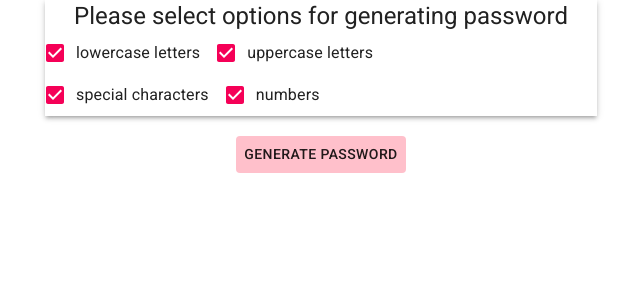
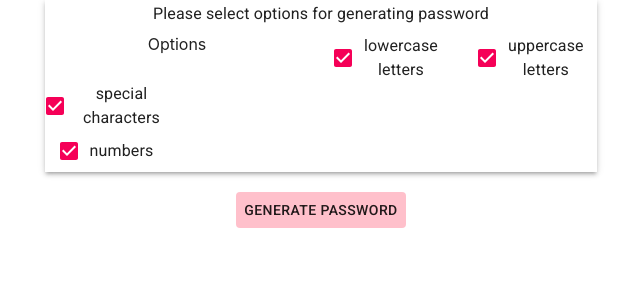
Before and after one commit to szaster/Password-Generator, a React (Create React App) app: page / in a window 1280 px wide. Shown: the top 300 px of the page, without its empty margins (319-959 px from the left). Built offline with nearby package versions, Linux system fonts and the light colour scheme.

Commit message:
Working on the grid

```diff
--- a/src/App.js
+++ b/src/App.js
@@ -30,9 +30,9 @@ function App() {
       </Button> */}
       <Container maxWidth="sm" m={2}>
         <Paper elevation={3} outlined square m={2}>
-          <Typography variant="h5" component="h5">
+          {/* <Typography variant="h5" component="h5">
           Please select options for generating password
-          </Typography>
+          </Typography> */}
           <Options />
         </Paper>
         <NewPasswordButton />
--- a/src/components/Options/index.css
+++ b/src/components/Options/index.css
@@ -1,8 +1,8 @@
 /* html, body {height:100%} */
 
 .Options-body {
-    display: grid;
-    grid-template-columns:  auto,auto,auto,auto;
+  display: grid;
+  grid-template-columns: 10em, auto, auto, 10em;
 }
 
 /* .Options-body {
--- a/src/components/Options/index.js
+++ b/src/components/Options/index.js
@@ -1,20 +1,12 @@
 import React from "react";
 import { makeStyles } from "@material-ui/core/styles";
-import { Container } from "@material-ui/core";
-import "./index.css";
-import {withStyles} from "@material-ui/core/styles";
-import {green} from "@material-ui/core/colors"
-import FormGroup from '@material-ui/core/FormGroup';
-import FormControlLabel from '@material-ui/core/FormControlLabel';
-import Checkbox from '@material-ui/core/Checkbox';
-import CheckBoxOutlineBlankIcon from '@material-ui/icons/CheckBoxOutlineBlank';
-import CheckBoxIcon from '@material-ui/icons/CheckBox';
-import Favorite from '@material-ui/icons/Favorite';
-import FavoriteBorder from '@material-ui/icons/FavoriteBorder';
-import { STATEMENT_OR_BLOCK_KEYS } from "@babel/types";
-
-
-
+import { Container, Grid, Typography, Paper } from "@material-ui/core";
+// import "./index.css";
+import { withStyles } from "@material-ui/core/styles";
+import { green } from "@material-ui/core/colors";
+import FormGroup from "@material-ui/core/FormGroup";
+import FormControlLabel from "@material-ui/core/FormControlLabel";
+import Checkbox from "@material-ui/core/Checkbox";
 
 // const useStyles = makeStyles((theme) => ({
 //   root: {
@@ -27,43 +19,97 @@ import { STATEMENT_OR_BLOCK_KEYS } from "@babel/types";
 //   },
 // }));
 
+const useStyles = makeStyles((theme) => ({
+  container: {
+    display: "grid",
+    gridTemplateColumns: "repeat(12,1fr)",
+    gridGap: theme.spacing(3),
+  },
+  paper: {
+    padding: theme.spacing(1),
+    textAlign: "center",
+    color: theme.palette.text.secondary,
+    whiteSpace: "nowrap",
+    marginBottom: theme.spacing(2, 0),
+  },
+  divider: {
+    margin: theme.spacing(2, 0),
+  },
+}));
+
 function Options() {
-
+  const classes = useStyles();
   const [state, setState] = React.useState({
-    checkedA:true,
-    checkedB:true,
-    checkedC:true,
-    checkedD:true,
+    lowercase: true,
+    uppercase: true,
+    specialCharacters: true,
+    numbers: true,
   });
 
-  const handleChange = (event)=> {
-    setState({...state, [event.target.name]:event.target.checked})
-  }
+  const handleChange = (event) => {
+    setState({ ...state, [event.target.name]: event.target.checked });
+  };
 
-  return <div className = "Options-body">
-<FormGroup row >
-  <FormControlLabel
-  control={<Checkbox checked={state.checkedA} onChange=
-  {handleChange} name = "checkedA"/>}
-  label="lowercase letters"/>
-  <FormControlLabel
-  control={<Checkbox checked={state.checkedB} onChange=
-  {handleChange} name = "checkedB"/>}
-  label="uppercase letters"/>
-  </FormGroup>
-
-  <FormGroup row>
-  <FormControlLabel
-  control={<Checkbox checked={state.checkedC} onChange=
-  {handleChange} name = "checkedC"/>}
-  label="special characters"/>
-  <FormControlLabel
-  control={<Checkbox checked={state.checkedD} onChange=
-  {handleChange} name = "checkedD"/>}
-  label="numbers"/>
-</FormGroup>
-
-  </div>;
-};
+  return (
+    <>
+      <Typography variant="subtitle1" gutterBottom>
+        Please select options for generating password
+      </Typography>
+      <Grid container spacing={3}>
+        <Grid item xs={6}>
+          Options
+        </Grid>
+        <Grid item xs={3}>
+          <FormControlLabel
+            control={
+              <Checkbox
+                checked={state.lowercase}
+                onChange={handleChange}
+                name="lowercase"
+              />
+            }
+            label="lowercase letters"
+          />
+        </Grid>
+        <Grid item xs={3}>
+          <FormControlLabel
+            control={
+              <Checkbox
+                checked={state.uppercase}
+                onChange={handleChange}
+                name="uppercase"
+              />
+            }
+            label="uppercase letters"
+          />
+        </Grid>
+      </Grid>
+      <Grid item xs={3}>
+        <FormControlLabel
+          control={
+            <Checkbox
+              checked={state.specialCharacters}
+              onChange={handleChange}
+              name="specialCharacters"
+            />
+          }
+          label="special characters"
+        />
+      </Grid>
+      <Grid item xs={3}>
+        <FormControlLabel
+          control={
+            <Checkbox
+              checked={state.numbers}
+              onChange={handleChange}
+              name="numbers"
+            />
+          }
+          label="numbers"
+        />
+      </Grid>
+    </>
+  );
+}
 
 export default Options;
```
